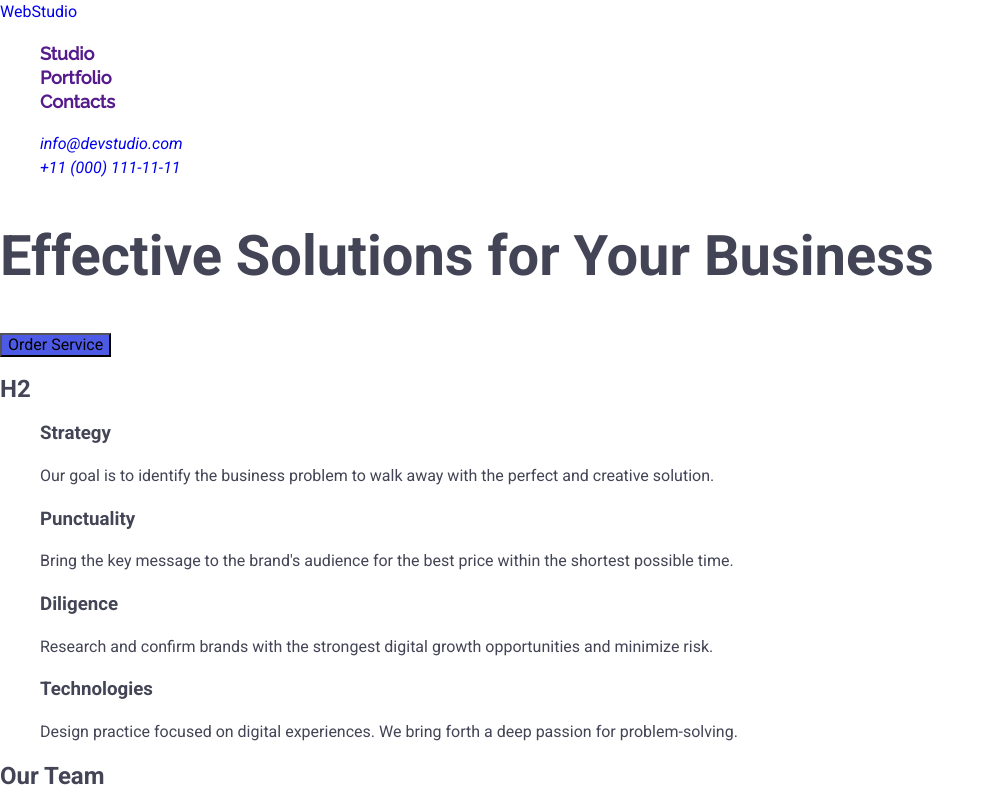
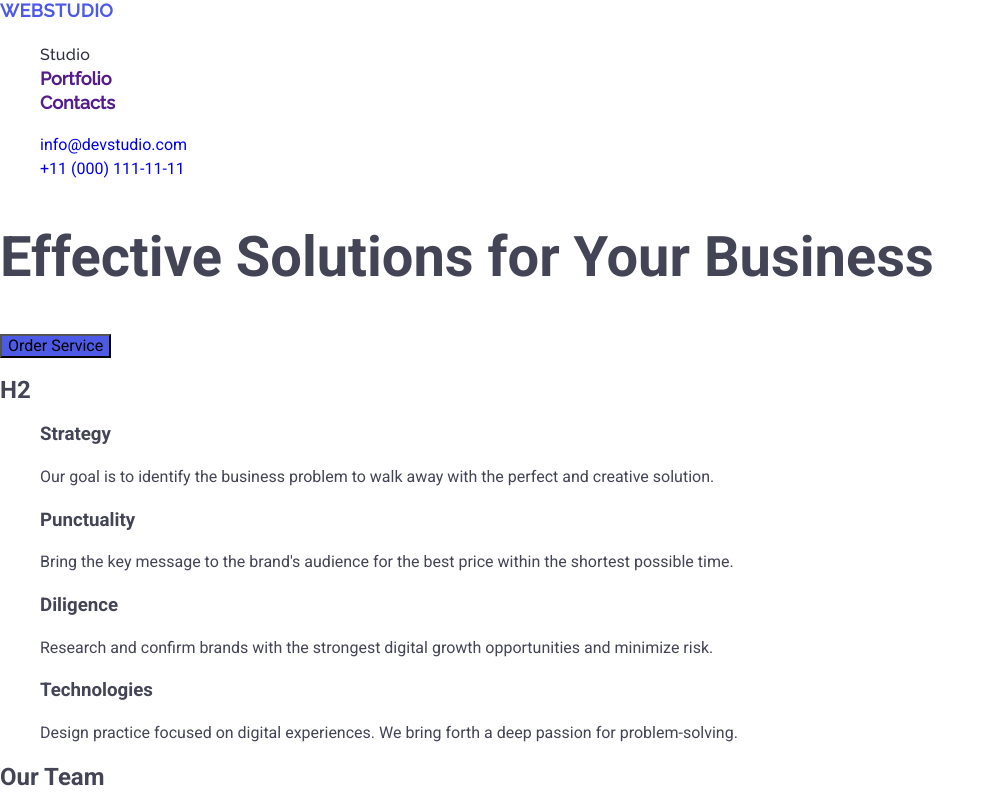
Before and after one commit to xxxPavel/goit-markup-hw-02, a plain HTML site: page index.html in a window 1280 px wide. Shown: the top 800 px of the page, without its empty margins (0-995 px from the left). Drawn offline with nearby package versions, Linux system fonts and the light colour scheme.

Commit message:
iteratin10

```diff
--- a/css/styles.css
+++ b/css/styles.css
@@ -12,6 +12,9 @@ li {
 }
 a {
   text-decoration: none;
+}
+address {
+  font-style: normal;
 }
 .roboto {
   font-family: 'Roboto', serif;
@@ -47,9 +50,6 @@ a {
   font-weight: bold;
   text-transform: uppercase;
 }
-.logotype .logotype-phrase-web {
-  color: #4d5ae5; /*iris*/
-}
 
 .menu-nav {
   font-family: 'Raleway', sans-serif;
@@ -64,3 +64,38 @@ a {
   color: #434455; /*slate*/
   font-style: normal;
 }
+
+.logo {
+  font-family: 'Raleway', sans-serif;
+  font-weight: 700;
+  font-size: 18px;
+  line-height: 1.17;
+  letter-spacing: 0.03em;
+  text-transform: uppercase;
+  color: #4d5ae5;
+}
+.logotype .logotype-phrase-studio {
+  color: #2e2f42; /*navy blue*/
+}
+.menu-nav-li1 {
+  font-weight: 500;
+  font-size: 16px;
+  line-height: 1.5;
+  letter-spacing: 0.02em;
+  color: #2e2f42;
+}
+.menu-nav-li1:hover,
+.menu-nav-li1:focus {
+  color: #404bbf;
+}
+
+.mailto {
+  letter-spacing: 0.02em;
+  color: #434455;
+}
+
+.mailto:hover,
+.mailto:focus {
+  letter-spacing: 0.02em;
+  color: #404bbf;
+}
--- a/index.html
+++ b/index.html
@@ -24,10 +24,10 @@
     <header class="topline">
       <nav>
         <a class="logo" href="./index.html">
-          <span class="logotype-phrase-web">Web</span><span>Studio</span></a
+          Web<span class="logotype-phrase-studio">Studio</span></a
         >
         <ul class="menu-nav">
-          <li><a href="">Studio</a></li>
+          <li><a class="menu-nav-li1" href="./index.html">Studio</a></li>
           <li><a href="">Portfolio</a></li>
           <li><a href="">Contacts</a></li>
         </ul>
```
